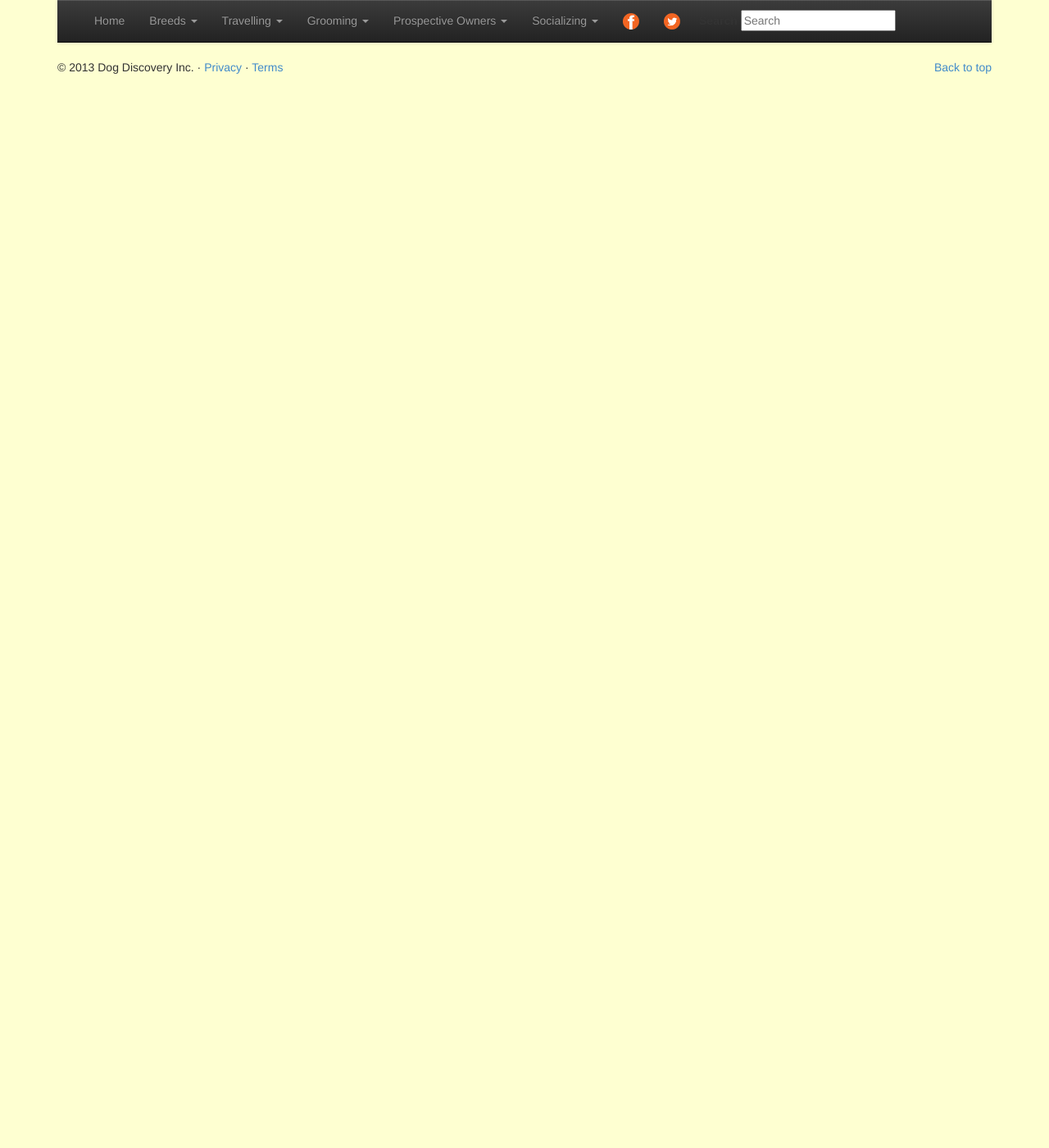
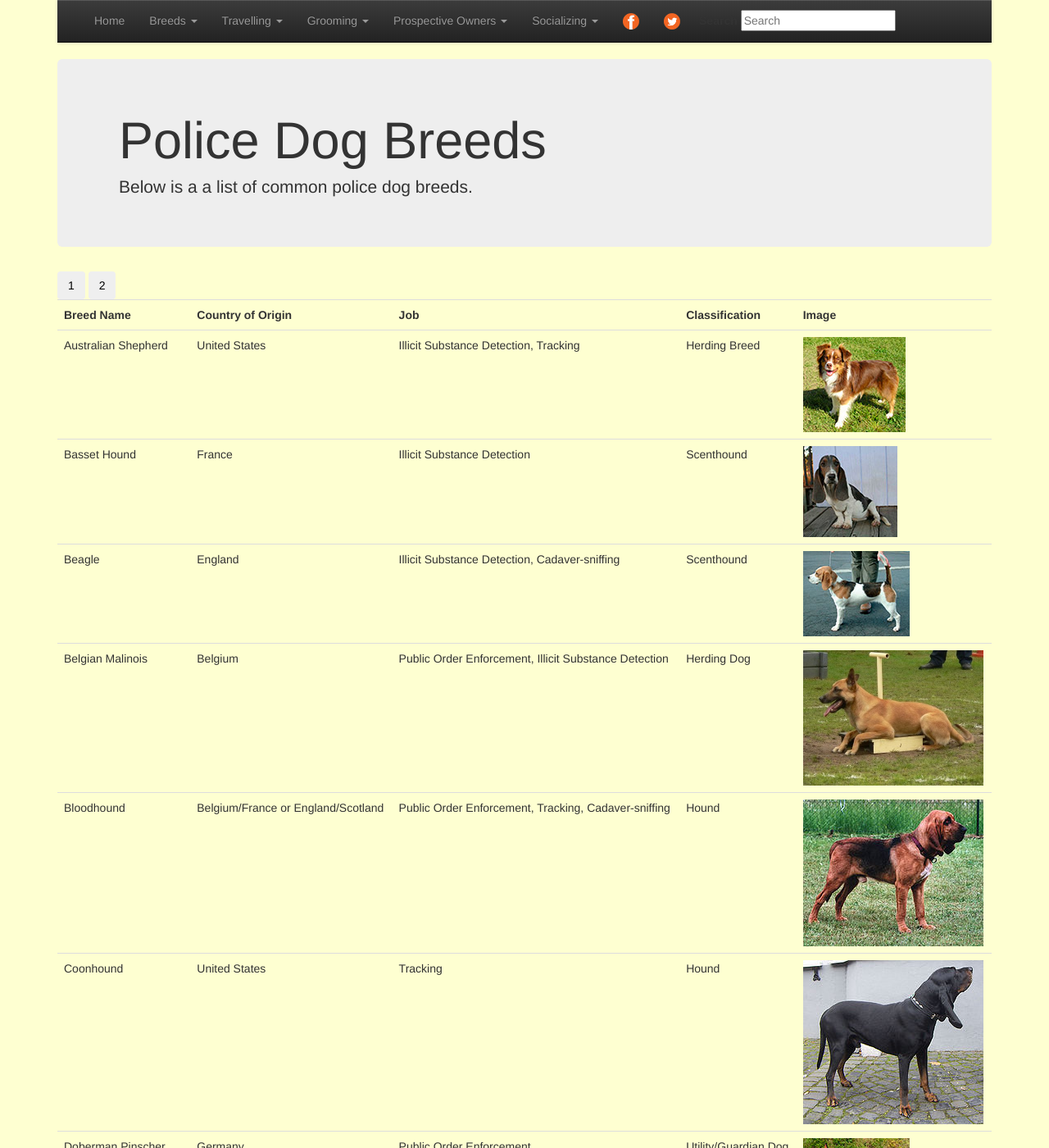
Before and after one commit to stephaniecsanky/large-data-website, a Jekyll site: the page built from breeds/police-dogs.html, in a window 1280 px wide and 1400 px high. Shown: the whole window at 82% size. Built offline with Jekyll 4.4.1, drawn with Linux system fonts in a browser that asks for light colours; nearby versions of some CDN libraries; library files that are not in the unit come from our copies; some of the changed text lies outside the part shown.

Commit message:
Added remaining pages, more images

```diff
--- a/_layouts/default.html
+++ b/_layouts/default.html
@@ -109,12 +109,12 @@ layout: default
 				 <li class="dropdown">
                   <a href="#" class="dropdown-toggle" data-toggle="dropdown">Socializing <b class="caret"></b></a>
                   <ul class="dropdown-menu">
-                    <li class="{% if page.url == '#' %}active{% endif %}"><a href="#">Reversing Bad Behaviour</a></li>
-                    <li class="{% if page.url == '#' %}active{% endif %}"><a href="#">Properly Socializing Your Dog</a></li>
+                    <li class="{% if page.url == '{{site.baseurl}}/socializing/bad-behaviour.html' %}active{% endif %}"><a href="{{site.baseurl}}/socializing/bad-behaviour.html">Reversing Bad Behaviour</a></li>
+                    <li class="{% if page.url == '{{site.baseurl}}/socializing/proper-socializing.html' %}active{% endif %}"><a href="{{site.baseurl}}/socializing/proper-socializing.html">Properly Socializing Your Dog</a></li>
                   </ul>
                 </li>
-				<li><a href ="#"><img src="{{site.baseurl}}/img/facebook.png" class="nav-icon" alt="Facebook Icon"></a></li>
-				<li><a href="#"><img src="{{site.baseurl}}/img/twitter.png" class="nav-icon" alt="Twitter Icon"></a></li>
+				<li><a href ="http://www.facebook.com"><img src="{{site.baseurl}}/img/facebook.png" class="nav-icon" alt="Facebook Icon"></a></li>
+				<li><a href="http://www.twitter.com"><img src="{{site.baseurl}}/img/twitter.png" class="nav-icon" alt="Twitter Icon"></a></li>
 
 
 
--- a/breeds/police-dogs.html
+++ b/breeds/police-dogs.html
@@ -1,3 +1,47 @@
 ---
 layout: default
 ---
+
+	<script src="../assets/js/jquery.js"></script>
+	<script src="../js/breeds2.js"></script>
+	<script src="../js/jquery-1.10.1.js"></script>
+    <script src="../dist/js/bootstrap.min.js"></script>
+	<script src="../assets/js/holder.js"></script>
+	<script type='text/javascript'>
+			$(document).ready(function(){
+				fillTable(1);
+			$(".pageswitch").click(function(){
+                    var page = $(this).attr("page");
+                    //alert(page);
+                    fillTable(page);
+                });
+			});
+
+		</script>
+  </head>
+  <body>
+
+
+
+    <!-- Main jumbotron for a primary marketing message or call to action -->
+    <div class="jumbotron">
+      <div class="container"> <!-- Insert Image for background of this container -->
+        <h1>Police Dog Breeds</h1>
+        <p>Below is a a list of common police dog breeds.</p>
+      </div>
+    </div>
+
+	<input type='button' class='pageswitch btn' page=1 value="1">
+	<input type='button' class='pageswitch btn' page=2 value="2">
+		<table id="dogTable" class='table'>
+
+		</table>
+
+
+      <hr class=""featurette-divider">
+
+
+    </div>
+
+  </body>
+</html>
--- /dev/null
+++ b/js/breeds2.js
@@ -0,0 +1,81 @@
+fillTable = function(page){
+
+	//config
+	var tableName = "dogTable";
+
+	//pagination variables
+	var ELEMS_PER_PAGE = 9;
+	var start = ELEMS_PER_PAGE * (page - 1);
+
+	var dogs = [];
+
+	addDog = function(name, country, job, classification, image){
+		var dog = {};
+		dog.name = name;
+		dog.country = country;
+		dog.job = job;
+		dog.classification = classification;
+		dog.image = image;
+		dogs.push(dog);
+	};
+
+
+	addDog("Australian Shepherd", "United States", "Illicit Substance Detection, Tracking", "Herding Breed", "../img/all-breeds/australian-shepherd.jpg");
+
+	addDog("Basset Hound", "France", "Illicit Substance Detection", "Scenthound", "../img/all-breeds/basset-hound.jpg");
+
+	addDog("Beagle", "England", "Illicit Substance Detection, Cadaver-sniffing", "Scenthound", "../img/all-breeds/beagle.jpg");
+
+	addDog("Belgian Malinois", "Belgium", "Public Order Enforcement, Illicit Substance Detection", "Herding Dog", "../img/police-dogs/belgian-malinois.jpg");
+
+	addDog("Bloodhound", "Belgium/France or England/Scotland", "Public Order Enforcement, Tracking, Cadaver-sniffing", "Hound", "../img/police-dogs/bloodhound.jpg");
+
+	addDog("Coonhound", "United States", "Tracking", "Hound", "../img/police-dogs/coonhound.jpg");
+
+	addDog("Doberman Pinscher", "Germany", "Public Order Enforcement", "Utility/Guardian Dog", "../img/all-breeds/doberman-pinscher.jpg");
+
+	addDog("Dutch Shepherd", "Netherlands", "Public Order Enforcement", "Herding", "../img/police-dogs/dutch-shepherd.jpg");
+
+	addDog("English Cocker Spaniel", "England", "Illicit Substance Detection", "Gun Dog", "../img/police-dogs/english-cocker-spaniel.jpg");
+
+	addDog("English Springer Spaniel", "England", "Illicit Substance Detection", "Gun Dog", "../img/all-breeds/english-springer-spaniel.jpg");
+
+	addDog("Foxhound", "United States, Britain", "Illicit Substance Detection", "Hound", "../img/police-dogs/foxhound.jpg");
+
+	addDog("German Shepherd", "Germany", "Public Order Enforcement, Illicit Substance Detection, Tracking, Cadaver-sniffing", "Herding Dog", "../img/all-breeds/german-shepherd.jpg");
+
+	addDog("Golden Retriever", "Scotland", "Illicit Substance Detection, Tracking, Cadaver-sniffing", "Gun Dog", "../img/all-breeds/golden-retriever.jpg");
+
+	addDog("Labrador Retriever", "Canada, England", "Illicit Substance Detection, Tracking, Cadaver-sniffing", "Gun Dog", "../img/all-breeds/labrador-retriever.jpg");
+
+	addDog("Schnauzer", "Germany", "Illicit Substance Detection", "Herding Dog, Terrier", "../img/police-dogs/schnauzer.jpg");
+
+	addDog("Sulimov Dog", "Russian", "Illicit Substance Detection", "Herding/Working Dog", "../img/police-dogs/sulimov.jpg");
+
+
+	addDog("Weimaraner", "Germany", "Illicit Substance Detection", "Gun Dog", "../img/all-breeds/weimaraner.jpg");
+
+
+	var pages = dogs.length / ELEMS_PER_PAGE;
+	if(dogs.length % ELEMS_PER_PAGE > 0) pages++;
+	if(page < 0 || page > pages) return;
+
+	$("#" + tableName + " tr").remove();
+	$("#" + tableName).append("<tr id='dogTableHeaders'></tr>");
+    $("#dogTableHeaders").append("<th>Breed Name</th>");
+    $("#dogTableHeaders").append("<th>Country of Origin</th>");
+	$("#dogTableHeaders").append("<th>Job</th>");
+    $("#dogTableHeaders").append("<th>Classification</th>");
+    $("#dogTableHeaders").append("<th>Image</th>");
+		$(dogs).each(function(i, e){
+		if(i >= start && i < start + ELEMS_PER_PAGE){
+			var id = "dog" + i;
+			$("#" + tableName).append("<tr id='" + id + "'></tr>");
+			$("#" + id).append("<td>" + e.name + "</td>");
+			$("#" + id).append("<td>" + e.country + "</td>");
+			$("#" + id).append("<td>" + e.job + "</td>");
+			$("#" + id).append("<td>" + e.classification + "</td>");
+			$("#" + id).append("<td><img src='" + e.image + "' alt='" + e.name + "'/></td>");
+		}
+	});
+};// JavaScript Document
--- /dev/null
+++ b/socializing/bad-behaviour.html
@@ -0,0 +1,3 @@
+---
+layout: default
+---
--- /dev/null
+++ b/socializing/proper-socializing.html
@@ -0,0 +1,3 @@
+---
+layout: default
+---
```
Also changed, not shown: img/police-dogs/belgian-malinois.jpg (added), img/police-dogs/bloodhound.jpg (added), img/police-dogs/coonhound.jpg (added), img/police-dogs/dutch-shepherd.jpg (added), img/police-dogs/english-cocker-spaniel.jpg (added), img/police-dogs/foxhound.jpg (added), img/police-dogs/schnauzer.jpg (added), img/police-dogs/sulimov.jpg (added).
